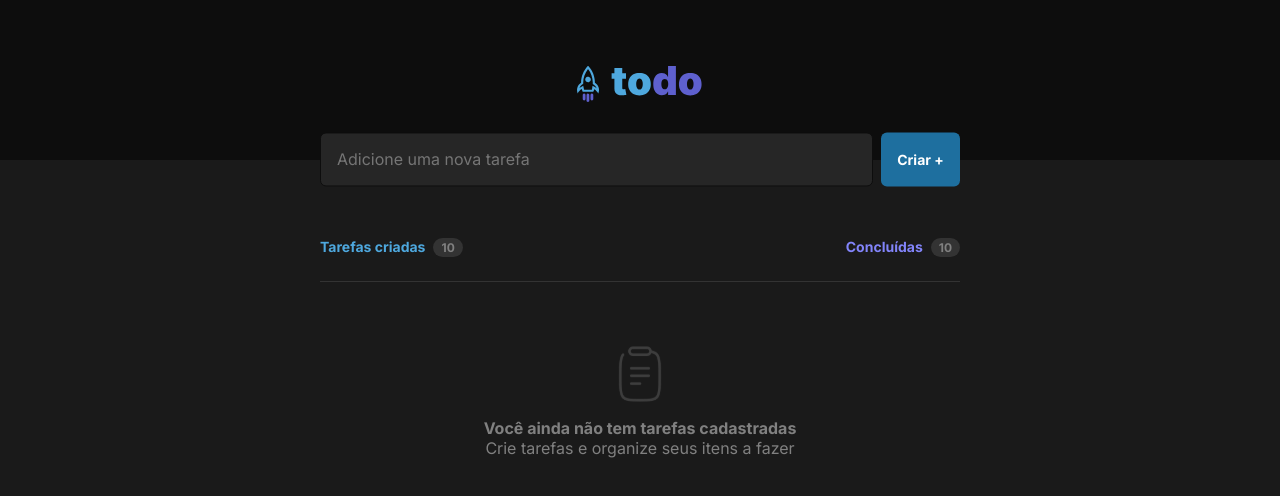
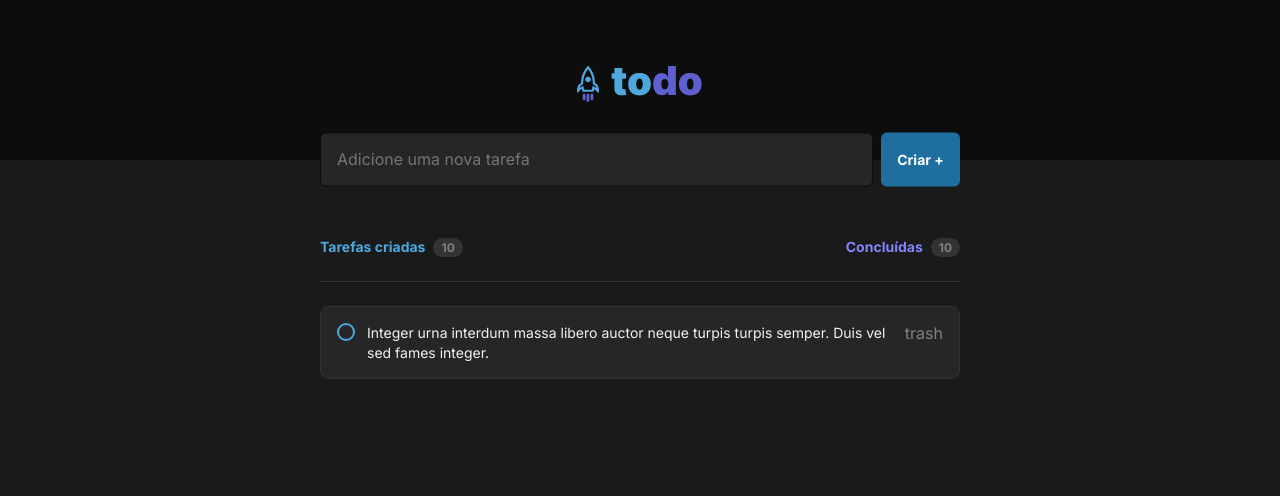
Before and after one commit to felipe-071/to-do-list, a React (Vite) app: page / in a window 1280 px wide. Shown: the top 496 px of the page. Built offline with nearby package versions, Linux system fonts and the light colour scheme.

Commit message:
Melhorar a estrutura do projeto ao corrigir os componentes e criar a tarefa estática sem estrutura de lista

```diff
--- a/src/App.jsx
+++ b/src/App.jsx
@@ -2,9 +2,10 @@ import viteLogo from '/vite.svg'
 import './global.css'
 import { Header } from './components/Header'
 import { AddTask } from './components/AddTask'
-import { Tasks } from './components/Tasks'
+import clipBoard from './assets/clipboard.svg';
 
 import styles from './App.module.css'
+import { Task } from './components/Task';
 
 function App() {
 
@@ -15,7 +16,27 @@ function App() {
       <div className={styles.wrapper}>
 
         <AddTask />
-        <Tasks />
+
+        <div>
+            <div className={styles.info}>
+
+                <div className={styles.created}>
+                    <p>Tarefas criadas</p> <span>10</span>
+                </div>
+                <div className={styles.done}>
+                    <p>Concluídas</p> <span>10</span>
+                </div>
+
+            </div>
+
+
+            <div className={styles.list}>
+                {/* <img src={clipBoard} alt="" />
+                <p>Você ainda não tem tarefas cadastradas</p>
+                <span>Crie tarefas e organize seus itens a fazer</span> */}
+                <Task />
+            </div>
+        </div>
 
       </div>
     </div>
--- a/src/App.module.css
+++ b/src/App.module.css
@@ -13,3 +13,59 @@
     width: 50vw;
     padding: 0 1fr;
 }
+
+.info{
+    display: flex;
+    justify-content: space-between;
+    font-size: 0.875rem;
+    padding-bottom: 1.5rem;
+    margin-top: 1.5rem;
+}
+
+.info p{
+    font-weight: bold;
+}
+
+.info .created p{
+    color: var(--blue);
+}
+
+.info .done p{
+    color: var(--purple);
+}
+
+.info .created, .done{
+    display: flex;
+    gap: 0.5rem;
+}
+
+.info span{
+    background: var(--gray-400);
+    padding: 2px 0.5rem;
+    font-weight: bold;
+    border-radius: 20px;
+    font-size: 0.75rem;
+}
+
+.list{
+    display: flex;
+    justify-content: center;
+    align-items: center;
+    flex-direction: column;
+    border-top: 1px solid var(--gray-400);
+}
+
+.list img{
+    width: 56px;
+    height: auto;
+}
+
+.list p, span{
+    color: var(--gray-300);
+}
+
+.list p{
+    line-height: 1.4;
+    color: var(--gray-100);
+    font-size: 0.875rem;
+}
--- /dev/null
+++ b/src/components/Check.jsx
@@ -0,0 +1,9 @@
+import styles from './Check.module.css';
+
+export function Check(){
+    return(
+        <div>
+            <button className={styles.format}></button>
+        </div>
+    )
+}
--- /dev/null
+++ b/src/components/Check.module.css
@@ -0,0 +1,7 @@
+.format{
+    border-radius: 500px;
+    border: 2px solid var(--blue);
+    width: 1.125rem;
+    height: 1.125rem;
+    background: transparent;
+}
--- /dev/null
+++ b/src/components/Task.jsx
@@ -0,0 +1,12 @@
+import { Check } from './Check';
+import styles from './Task.module.css';
+
+export function Task() {
+    return (
+        <div className={styles.teste}>
+            <Check />
+            <p className={styles.taskDescription}>Integer urna interdum massa libero auctor neque turpis turpis semper. Duis vel sed fames integer.</p>
+            <span>trash</span>
+        </div>
+    )
+}
--- /dev/null
+++ b/src/components/Task.module.css
@@ -0,0 +1,13 @@
+.teste{
+    display: flex;
+    justify-content: space-between;
+    align-items: flex-start;
+    background: var(--gray-500);
+    border: 1px solid var(--gray-400);
+    border-radius: 8px;
+    width: 100%;
+
+    padding: 1rem;
+    margin-top: 1.5rem;
+    gap: 0.75rem;
+}
--- a/src/components/Tasks.jsx
+++ /dev/null
@@ -1,26 +0,0 @@
-import clipBoard from '../assets/clipboard.svg';
-
-import styles from './Tasks.module.css';
-
-export function Tasks() {
-    return (
-        <div>
-            <div class={styles.info}>
-
-                <div className={styles.created}>
-                    <p>Tarefas criadas</p> <span>10</span>
-                </div>
-                <div className={styles.done}>
-                    <p>Concluídas</p> <span>10</span>
-                </div>
-
-            </div>
-
-            <div className={styles.list}>
-                <img src={clipBoard} alt="" />
-                <p>Você ainda não tem tarefas cadastradas</p>
-                <span>Crie tarefas e organize seus itens a fazer</span>
-            </div>
-        </div>
-    )
-}
--- a/src/components/Tasks.module.css
+++ /dev/null
@@ -1,55 +0,0 @@
-.info{
-    display: flex;
-    justify-content: space-between;
-    font-size: 0.875rem;
-    padding-bottom: 1.5rem;
-    margin-top: 1.5rem;
-}
-
-.info p{
-    font-weight: bold;
-}
-
-.info .created p{
-    color: var(--blue);
-}
-
-.info .done p{
-    color: var(--purple);
-}
-
-.info .created, .done{
-    display: flex;
-    gap: 0.5rem;
-}
-
-.info span{
-    background: var(--gray-400);
-    padding: 2px 0.5rem;
-    font-weight: bold;
-    border-radius: 20px;
-    font-size: 0.75rem;
-}
-
-.list{
-    display: flex;
-    justify-content: center;
-    align-items: center;
-    flex-direction: column;
-    padding: 4rem 1.5rem;
-    border-top: 1px solid var(--gray-400);
-}
-
-.list img{
-    width: 56px;
-    height: auto;
-}
-
-.list p, span{
-    color: var(--gray-300);
-}
-
-.list p{
-    font-weight: bold;
-    margin-top: 1rem;
-}
```
